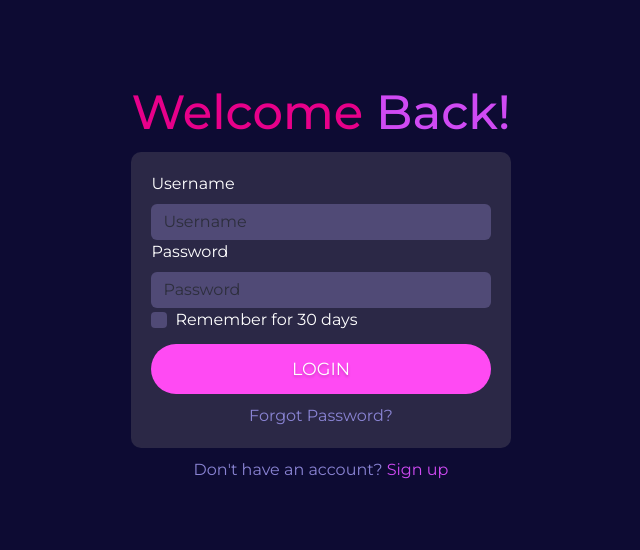
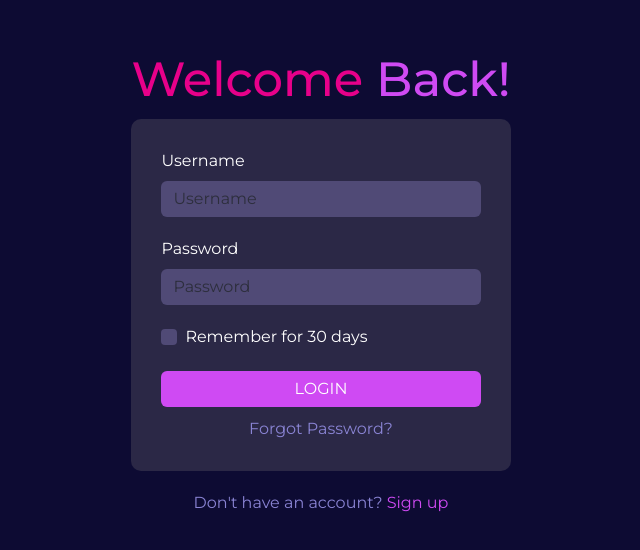
Before and after one commit to rashmithachamikara/ParkSnap, a React (Create React App) app in the folder parksnap_front/: page /login in a window 1280 px wide. Shown: the part 122-672 px from the top of the page, without its empty margins (319-959 px from the left). Built offline with nearby package versions, Linux system fonts and the light colour scheme.

Commit message:
Fixed multiple UI issues. Improved UI spacing and styling

```diff
--- a/parksnap_front/src/components/Dashboard.jsx
+++ b/parksnap_front/src/components/Dashboard.jsx
@@ -50,7 +50,7 @@ const Dashboard = () => {
   return (
     <div style={{ backgroundColor: '#0a042e', color: 'white', fontFamily: 'Arial, sans-serif' }}>
       <NavigationBar />
-      <div style={{padding: '20px'}}>
+      <div style={{paddingTop: '40px', paddingBottom: '70px'}}>
         <h1 style={{ textAlign: 'center', fontSize: '3rem', color: '#e7008a' }}>Dashboard</h1>
 
         {/* Last Week Section */}
--- a/parksnap_front/src/components/Footer.css
+++ b/parksnap_front/src/components/Footer.css
@@ -1,7 +1,6 @@
 .footer {
     background-color: #0a0520; /* Adjust background color to match your theme */
     color: white;
-    padding: 20px;
     font-size: 14px;
   }
 
--- a/parksnap_front/src/components/Footer.jsx
+++ b/parksnap_front/src/components/Footer.jsx
@@ -9,8 +9,8 @@ function Footer() {
       <Container>
         <p>&copy; 2024 Faculty of IT - University of Moratuwa. All Rights Reserved.</p>
         <p>
-          <a href="/terms" className="text-white">Terms of Use</a> |
-          <a href="/privacy" className="text-white"> Privacy Policy</a>
+          <a href="/contact" className="text-white">Contact Us</a> |
+          <a href="/about" className="text-white"> About Us</a>
         </p>
       </Container>
     </footer>
--- a/parksnap_front/src/components/LoginPage.css
+++ b/parksnap_front/src/components/LoginPage.css
@@ -9,7 +9,7 @@
 
 .login-form {
     background-color: #2b2846;
-    padding: 20px;
+    padding: 30px;
     border-radius: 10px;
 }
 
@@ -21,13 +21,14 @@
     background-color: #504a76;
     color: #fff;
     border: none;
+    margin-bottom: 20px;
 }
 
 .login-form .btn-primary {
     background-color: #cf4af3;
     border: none;
     width: 100%;
-    margin-top: 10px;
+    margin-top: 20px;
 }
 
 .login-form .checkbox {
@@ -46,7 +47,7 @@
 
 .sign-up-text {
     text-align: center;
-    margin-top: 10px;
+    margin-top: 20px;
     color: #8a84d4;
 }
 
--- a/parksnap_front/src/components/ReservePage.css
+++ b/parksnap_front/src/components/ReservePage.css
@@ -39,7 +39,7 @@
 }
 
 /* Card title */
-.card-title {
+.reserve-container .card-title {
   font-size: 2rem;
   font-weight: 700;
   margin-bottom: 20px;
@@ -47,14 +47,14 @@
 }
 
 /* Card text */
-.card-text {
+.reserve-container .card-text {
   font-size: 1.1rem;
   color: #cfcfe8;
   margin-bottom: 30px;
 }
 
 /* Button styling */
-.btn-primary {
+.reserve-container .btn-primary {
   background-color: #ff4af3 !important;
   border: none !important;
   border-radius: 50px !important;
--- a/parksnap_front/src/components/SignUpForm.css
+++ b/parksnap_front/src/components/SignUpForm.css
@@ -24,6 +24,11 @@
     text-decoration: none;
 }
 
+.login-link span {
+    color: #cf4af3;
+    cursor: pointer;
+}
+
 .section-title {
     color: #cf4af3;
     text-align: center;
@@ -44,6 +49,10 @@
     border: none;
     width: 100%;
     margin-top: 20px;
+}
+
+.signup-container input{
+    margin-bottom: 15px;
 }
 
 
--- a/parksnap_front/src/components/SignUpForm.jsx
+++ b/parksnap_front/src/components/SignUpForm.jsx
@@ -45,7 +45,7 @@ const SignUpForm = () => {
             <div className="signup-card">
                 <h2 className="text-center">Create new Account</h2>
                 <p className="text-center">
-                    <a href="login" className="login-link">Already Registered? Log in here.</a>
+                    <a href="login" className="login-link">Already Registered? <span>Log in </span>here.</a>
                 </p>
                 <Form onSubmit={handleSubmit}> {/* Form uses onSubmit to handle submission */}
                     <h4 className="section-title">User Details</h4>
--- a/parksnap_front/src/components/UserProfile.css
+++ b/parksnap_front/src/components/UserProfile.css
@@ -35,6 +35,7 @@
 
   .profile-section {
     margin-bottom: 20px;
+    padding: 20px;
   }
 
   .section-title {
@@ -102,3 +103,13 @@
     color: white;
     transition: 0.3s ease; /* Smooth transition for hover */
   }
+
+
+.profile-page .form-control{
+  font-size: 0.9rem;
+  margin-bottom: 5px;
+}
+
+.profile-page .form-label{
+  margin-top: 15px;
+}
--- a/parksnap_front/src/components/WeatherPage.css
+++ b/parksnap_front/src/components/WeatherPage.css
@@ -1,5 +1,5 @@
 .weather-container{
-    height: 70vh;
+    height: 71vh;
     background-color: #0A0322;
 }
 
```
